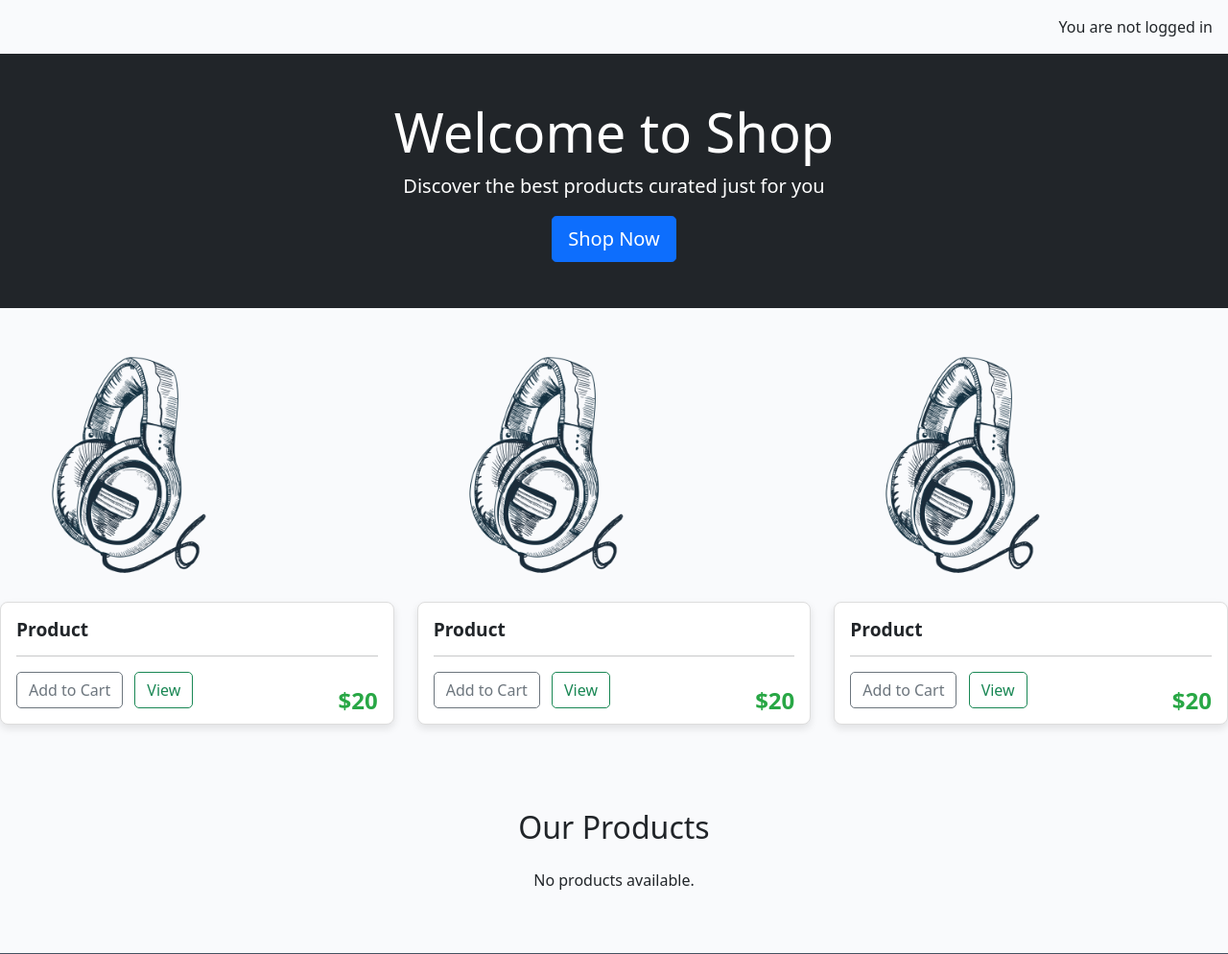
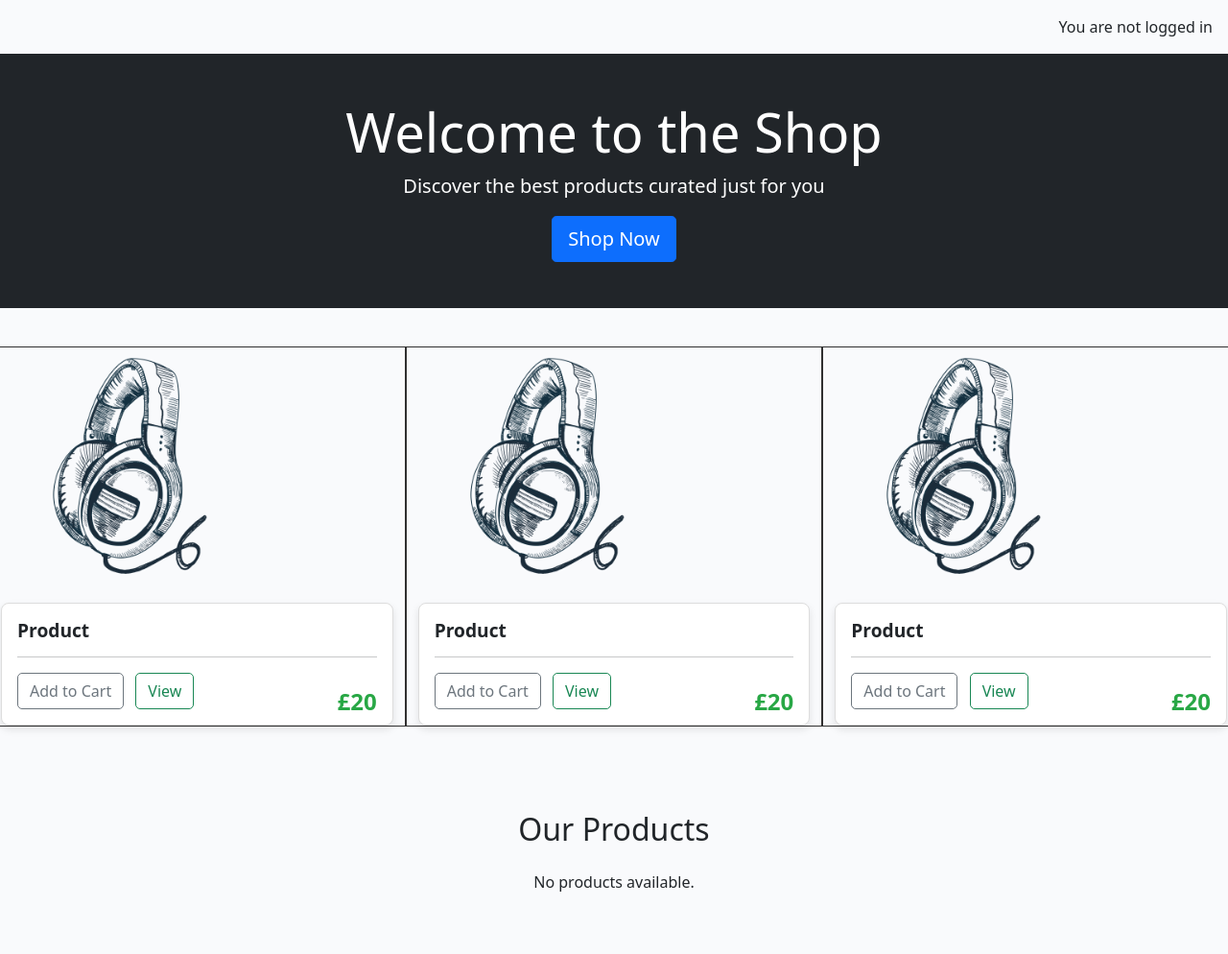
Before and after one commit to MarkChips/online-shopping-simulator, a Django app: page /products/ in a window 1280 px wide. Shown: the part 60-1054 px from the top of that part at 96% size. Run offline with Django 4.2, Linux system fonts and the light colour scheme; data that the repository does not hold is empty; the page is wider than the window, and the part outside it is not shown.

Commit message:
styles for products

```diff
--- a/static/css/style.css
+++ b/static/css/style.css
@@ -76,9 +76,11 @@ section {
 }
 
 .btn-outline-success:hover {
-    background-color: #d4edda;
+    background-color: #303030;
 }
-
+.row .col-lg-4 {
+    border: 1px solid #303030;
+}
 /* Product Price Styling */
 .box-element.product h4 {
     color: #28a745;
--- a/templates/store/store.html
+++ b/templates/store/store.html
@@ -5,7 +5,7 @@
     <!-- Hero Section -->
     <section class="hero bg-dark text-white text-center py-5">
         <div class="container">
-            <h1 class="display-4">Welcome to Shop</h1>
+            <h1 class="display-4">Welcome to the Shop</h1>
             <p class="lead">Discover the best products curated just for you</p>
             <a href="#products" class="btn btn-primary btn-lg">Shop Now</a>
         </div>
@@ -23,7 +23,7 @@
 
 				<button  class="btn btn-outline-secondary add-btn">Add to Cart</button>
 				<a class="btn btn-outline-success" href="#">View</a>
-				<h4 style="display: inline-block; float: right"><strong>$20</strong></h4>
+				<h4 style="display: inline-block; float: right"><strong>£20</strong></h4>
 
 			</div>
 		</div>
@@ -36,7 +36,7 @@
 
 				<button  class="btn btn-outline-secondary add-btn">Add to Cart</button>
 				<a class="btn btn-outline-success" href="#">View</a>
-				<h4 style="display: inline-block; float: right"><strong>$20</strong></h4>
+				<h4 style="display: inline-block; float: right"><strong>£20</strong></h4>
 
 			</div>
 		</div>
@@ -49,7 +49,7 @@
 
 				<button  class="btn btn-outline-secondary add-btn">Add to Cart</button>
 				<a class="btn btn-outline-success" href="#">View</a>
-				<h4 style="display: inline-block; float: right"><strong>$20</strong></h4>
+				<h4 style="display: inline-block; float: right"><strong>£20</strong></h4>
 
 			</div>
 		</div>
```
